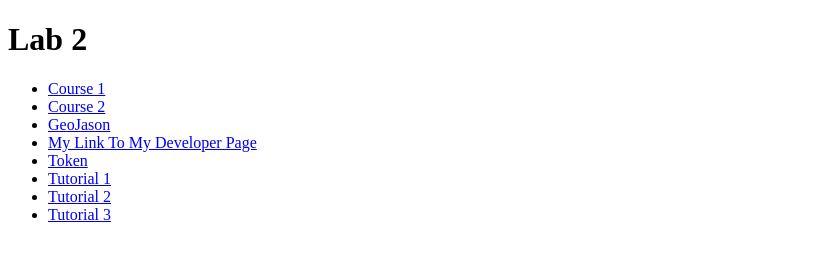
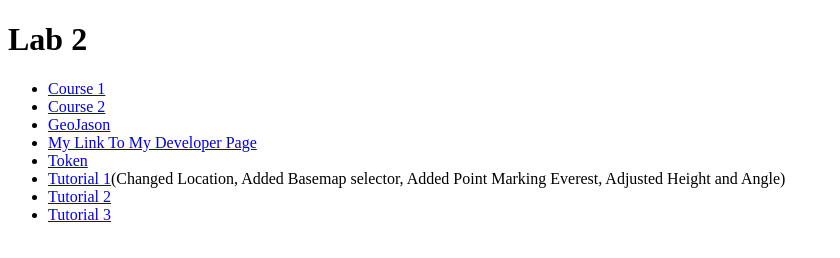
Before and after one commit to Fleming-NicholasC/WebGISLabs.io, a plain HTML site: page Lab2/lab2.html in a window 1280 px wide. Shown: the whole page, without its empty margins (0-840 px from the left). Drawn offline with Linux system fonts and the light colour scheme.

Commit message:
-Added Content for Lab 2

```diff
--- a/Lab2/lab2.html
+++ b/Lab2/lab2.html
@@ -12,7 +12,7 @@
     <li><a href="https://fleming.maps.arcgis.com/home/item.html?id=275fe79b4457429b8becf0bb877121c0">GeoJason</a></li>
     <li><a href="https://developers.arcgis.com/dashboard">My Link To My Developer Page</a></li>
     <li><a href="token.html">Token</a></li>
-    <li><a href="tutorial1.html">Tutorial 1</a></li>
+    <li><a href="tutorial1.html">Tutorial 1</a>(Changed Location, Added Basemap selector, Added Point Marking Everest, Adjusted Height and Angle)</li>
     <li><a href="tutorial2.html">Tutorial 2</a></li>
     <li><a href="tutorial3.html">Tutorial 3</a></li>
 </ul>
```
